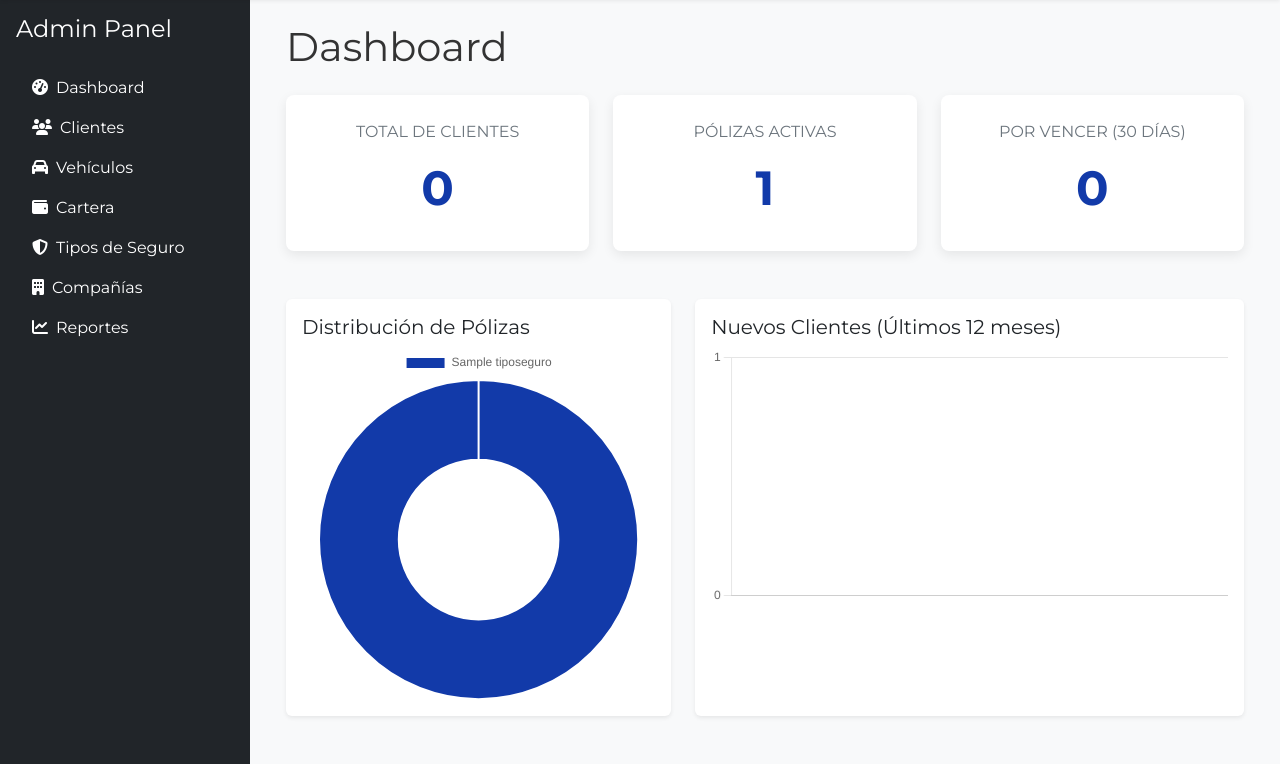
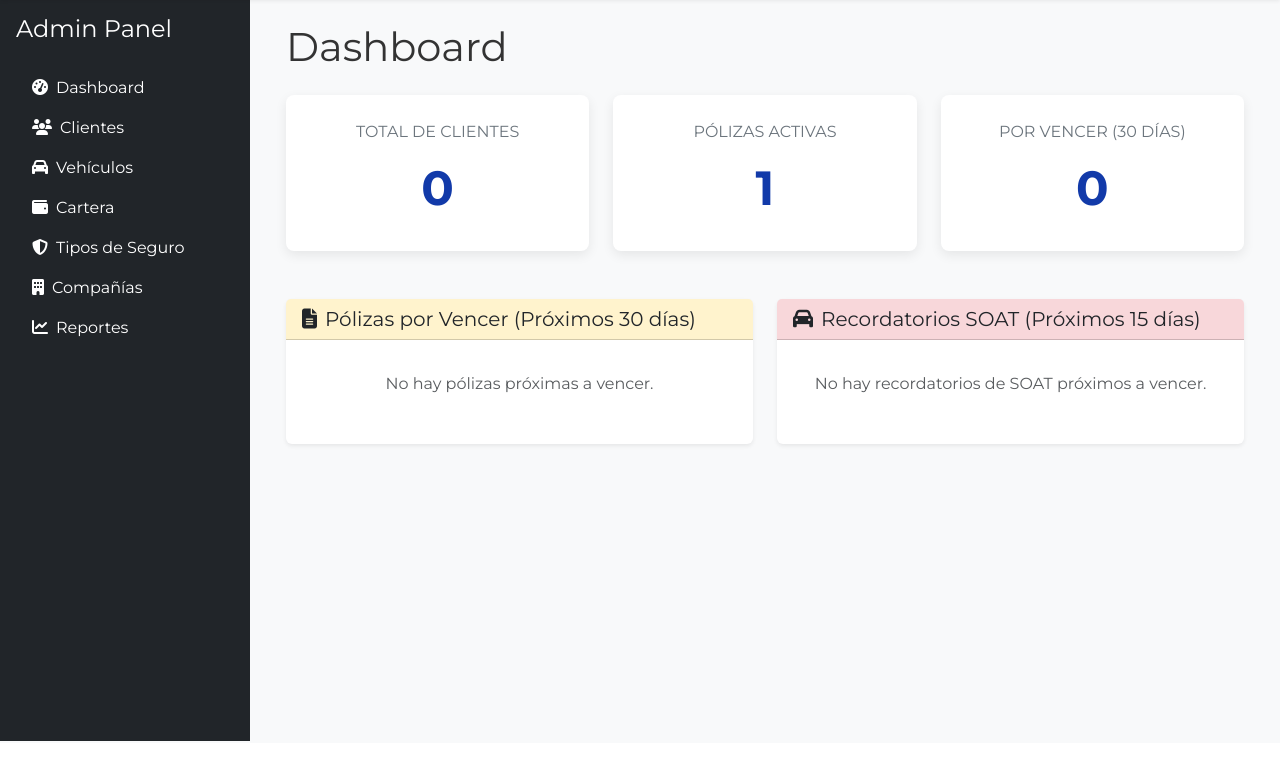
Before and after one commit to Santiago-caicedo/assecol_seguros, a Django app: page /dashboard/ in a window 1280 px wide. Shown: the part 57-821 px from the top of the page. After the commit the page ends 798 px from the top, so only its background shows below. Run offline with Django 5.2, Linux system fonts and the light colour scheme; a user stored in the database is signed in; tables that the repository leaves empty hold one stand-in row (values such as "Sample post"); some libraries are stand-ins or nearby versions.

Commit message:
arreglos al dashboard home (vencimientos soat y seguros

```diff
--- a/proyecto_seguros/dashboard_admin/templates/dashboard_admin/dashboard_home.html
+++ b/proyecto_seguros/dashboard_admin/templates/dashboard_admin/dashboard_home.html
@@ -25,86 +25,54 @@
 </div>
 
 <div class="row mt-4">
-    <div class="col-lg-5 mb-4">
+    <div class="col-lg-6 mb-4">
         <div class="card shadow-sm border-0 h-100">
+            <div class="card-header bg-warning-subtle">
+                <h5 class="mb-0"><i class="fas fa-file-alt me-2"></i>Pólizas por Vencer (Próximos 30 días)</h5>
+            </div>
             <div class="card-body">
-                <h5 class="card-title">Distribución de Pólizas</h5>
-                <canvas id="policiesByTypeChart"></canvas>
+                {% if lista_polizas_a_vencer %}
+                    <ul class="list-group list-group-flush">
+                    {% for poliza in lista_polizas_a_vencer %}
+                        <li class="list-group-item d-flex justify-content-between align-items-center">
+                            <div>
+                                <strong>{{ poliza.tipo_seguro.nombre }}</strong> (#{{ poliza.numero_poliza }})
+                                <small class="d-block text-muted">Cliente: {{ poliza.cliente.get_full_name }}</small>
+                            </div>
+                            <span class="badge text-bg-warning rounded-pill">{{ poliza.fecha_fin|date:"d M, Y" }}</span>
+                        </li>
+                    {% endfor %}
+                    </ul>
+                {% else %}
+                    <p class="text-muted text-center p-3">No hay pólizas próximas a vencer.</p>
+                {% endif %}
             </div>
         </div>
     </div>
-    <div class="col-lg-7 mb-4">
+
+    <div class="col-lg-6 mb-4">
         <div class="card shadow-sm border-0 h-100">
+            <div class="card-header bg-danger-subtle">
+                <h5 class="mb-0"><i class="fas fa-car me-2"></i>Recordatorios SOAT (Próximos 15 días)</h5>
+            </div>
             <div class="card-body">
-                <h5 class="card-title">Nuevos Clientes (Últimos 12 meses)</h5>
-                <canvas id="newClientsChart"></canvas>
+                {% if lista_soats_a_vencer %}
+                    <ul class="list-group list-group-flush">
+                    {% for vehiculo in lista_soats_a_vencer %}
+                        <li class="list-group-item d-flex justify-content-between align-items-center">
+                            <div>
+                                <strong>Placa: {{ vehiculo.placa }}</strong>
+                                <small class="d-block text-muted">Cliente: {{ vehiculo.cliente.get_full_name }}</small>
+                            </div>
+                            <span class="badge text-bg-danger rounded-pill">{{ vehiculo.soat_vencimiento_recordatorio|date:"d M, Y" }}</span>
+                        </li>
+                    {% endfor %}
+                    </ul>
+                {% else %}
+                    <p class="text-muted text-center p-3">No hay recordatorios de SOAT próximos a vencer.</p>
+                {% endif %}
             </div>
         </div>
     </div>
 </div>
-
-<script>
-document.addEventListener('DOMContentLoaded', function() {
-    // --- GRÁFICO 1: DONA DE PÓLIZAS POR TIPO ---
-    const ctxPie = document.getElementById('policiesByTypeChart');
-    new Chart(ctxPie, {
-        type: 'doughnut',
-        data: {
-            labels: {{ labels_pie_chart|safe }},
-            datasets: [{
-                label: 'Cantidad de Pólizas',
-                data: {{ data_pie_chart|safe }},
-                backgroundColor: [
-                    '#123AA9', // Assecol Blue
-                    '#FE7C04', // Assecol Orange
-                    '#6c757d', // Gray
-                    '#303AF3', // Assecol Light Blue
-                    '#ffc107'  // Yellow
-                ],
-                hoverOffset: 4
-            }]
-        },
-        options: {
-            responsive: true,
-            plugins: {
-                legend: {
-                    position: 'top',
-                }
-            }
-        }
-    });
-
-    // --- GRÁFICO 2: BARRAS DE NUEVOS CLIENTES ---
-    const ctxBar = document.getElementById('newClientsChart');
-    new Chart(ctxBar, {
-        type: 'bar',
-        data: {
-            labels: {{ labels_bar_chart|safe }},
-            datasets: [{
-                label: 'Nuevos Clientes',
-                data: {{ data_bar_chart|safe }},
-                backgroundColor: 'rgba(18, 58, 169, 0.7)', // Assecol Blue con transparencia
-                borderColor: 'rgba(18, 58, 169, 1)',
-                borderWidth: 1
-            }]
-        },
-        options: {
-            responsive: true,
-            scales: {
-                y: {
-                    beginAtZero: true,
-                    ticks: {
-                        stepSize: 1 // Asegura que el eje Y vaya de 1 en 1
-                    }
-                }
-            },
-            plugins: {
-                legend: {
-                    display: false // Ocultamos la leyenda para este gráfico
-                }
-            }
-        }
-    });
-});
-</script>
 {% endblock %}
--- a/proyecto_seguros/dashboard_admin/views.py
+++ b/proyecto_seguros/dashboard_admin/views.py
@@ -31,52 +31,40 @@ def es_admin(user):
 @login_required
 @user_passes_test(es_admin)
 def dashboard_home_view(request):
-    # --- Métricas existentes ---
-    # Métrica 1: Total de Clientes (excluyendo staff)
+    hoy = timezone.now().date()
+
+    # --- Métricas existentes (no cambian) ---
     total_clientes = User.objects.filter(is_staff=False).count()
-
-    # --- LÍNEA CORREGIDA ---
-    # Métrica 2: Total de Pólizas Activas
-    # Cambiamos 'esta_activa=True' por 'estado="ACTIVA"'
     total_polizas_activas = Poliza.objects.filter(estado='ACTIVA').count()
 
-    # --- LÍNEAS CORREGIDAS ---
-    # Métrica 3: Pólizas que vencen pronto (en los próximos 30 días)
-    fecha_limite = date.today() + timedelta(days=30)
-    polizas_por_vencer = Poliza.objects.filter(
-        estado='ACTIVA', # Cambiamos 'esta_activa=True'
-        fecha_fin__lte=fecha_limite,
-        fecha_fin__gte=date.today()
-    ).count()
+    # --- LÓGICA PARA LAS NUEVAS ALERTAS ---
 
-    # --- Datos para Gráfico 1: Pólizas por Tipo ---
-    # Agrupamos por tipo de seguro y contamos cuántas pólizas tiene cada uno
-    polizas_por_tipo = TipoSeguro.objects.annotate(cantidad=Count('polizas')).order_by('-cantidad')
+    # 1. Pólizas generales que vencen en los próximos 30 días
+    fecha_limite_30_dias = hoy + timedelta(days=30)
+    polizas_a_vencer = Poliza.objects.filter(
+        estado='ACTIVA',
+        fecha_fin__gte=hoy,
+        fecha_fin__lte=fecha_limite_30_dias
+    ).select_related('cliente', 'tipo_seguro').order_by('fecha_fin')
 
-    # Preparamos las etiquetas y los datos para Chart.js
-    labels_pie_chart = [tipo.nombre for tipo in polizas_por_tipo]
-    data_pie_chart = [tipo.cantidad for tipo in polizas_por_tipo]
+    # 2. Recordatorios de SOAT que vencen en los próximos 15 días
+    fecha_limite_15_dias = hoy + timedelta(days=15)
+    soats_a_vencer = Vehiculo.objects.filter(
+        soat_vencimiento_recordatorio__gte=hoy,
+        soat_vencimiento_recordatorio__lte=fecha_limite_15_dias
+    ).select_related('cliente').order_by('soat_vencimiento_recordatorio')
 
-    # --- Datos para Gráfico 2: Nuevos Clientes por Mes (últimos 12 meses) ---
-    hace_un_ano = date.today() - timedelta(days=365)
-    clientes_por_mes = User.objects.filter(date_joined__gte=hace_un_ano, is_staff=False) \
-        .annotate(month=TruncMonth('date_joined')) \
-        .values('month') \
-        .annotate(count=Count('id')) \
-        .order_by('month')
-
-    labels_bar_chart = [mes['month'].strftime('%b %Y') for mes in clientes_por_mes]
-    data_bar_chart = [mes['count'] for mes in clientes_por_mes]
+    # El KPI de "Pólizas por Vencer" ahora puede usar el count de esta consulta
+    polizas_por_vencer_count = polizas_a_vencer.count()
 
     context = {
         'total_clientes': total_clientes,
         'total_polizas_activas': total_polizas_activas,
-        'polizas_por_vencer': polizas_por_vencer,
-        # Pasamos los datos del gráfico a la plantilla, convertidos a JSON
-        'labels_pie_chart': json.dumps(labels_pie_chart),
-        'data_pie_chart': json.dumps(data_pie_chart),
-        'labels_bar_chart': json.dumps(labels_bar_chart),
-        'data_bar_chart': json.dumps(data_bar_chart),
+        'polizas_por_vencer': polizas_por_vencer_count,
+
+        # 👇 AÑADIMOS LAS NUEVAS LISTAS AL CONTEXTO 👇
+        'lista_polizas_a_vencer': polizas_a_vencer,
+        'lista_soats_a_vencer': soats_a_vencer,
     }
     return render(request, 'dashboard_admin/dashboard_home.html', context)
 
```
